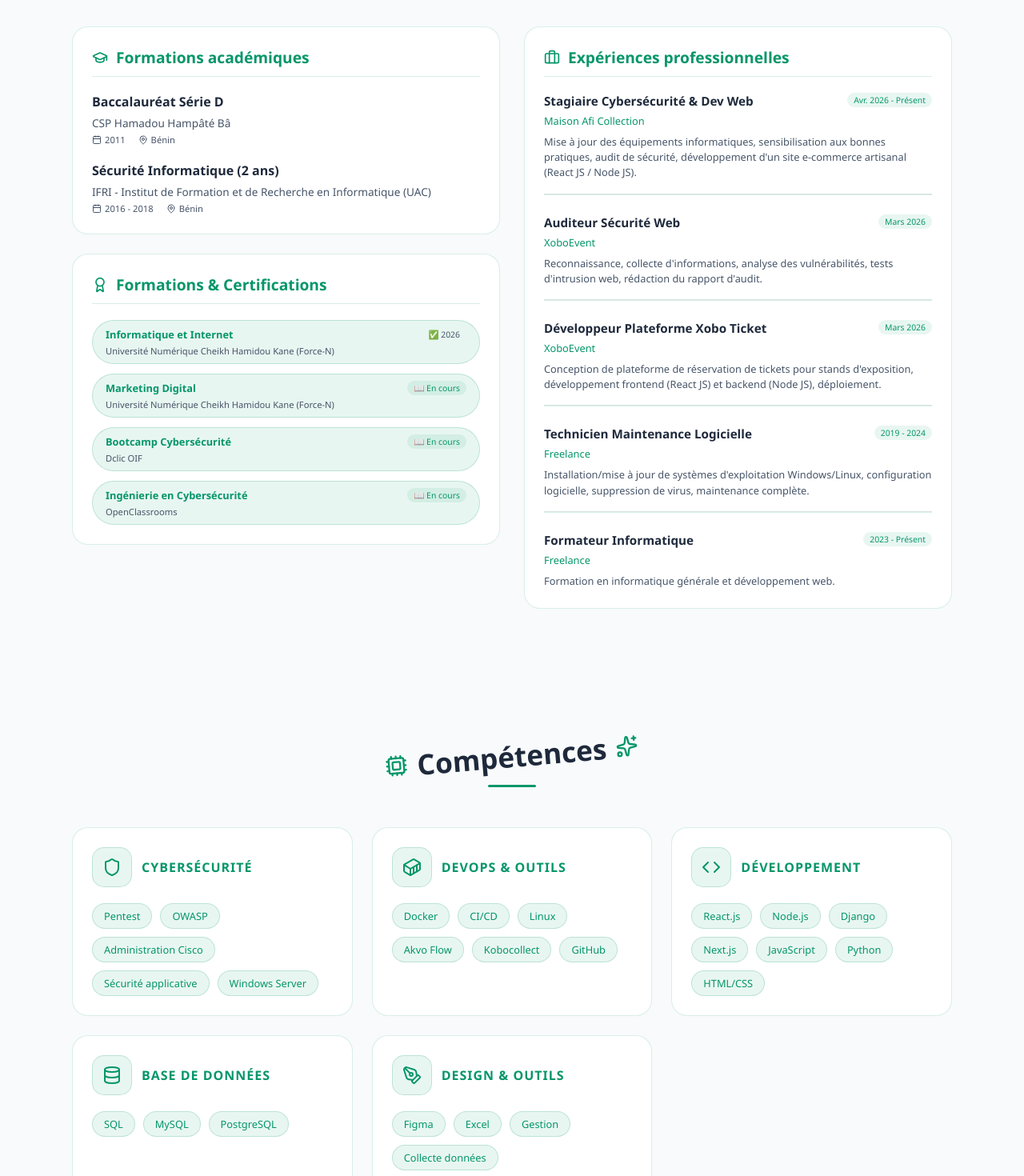
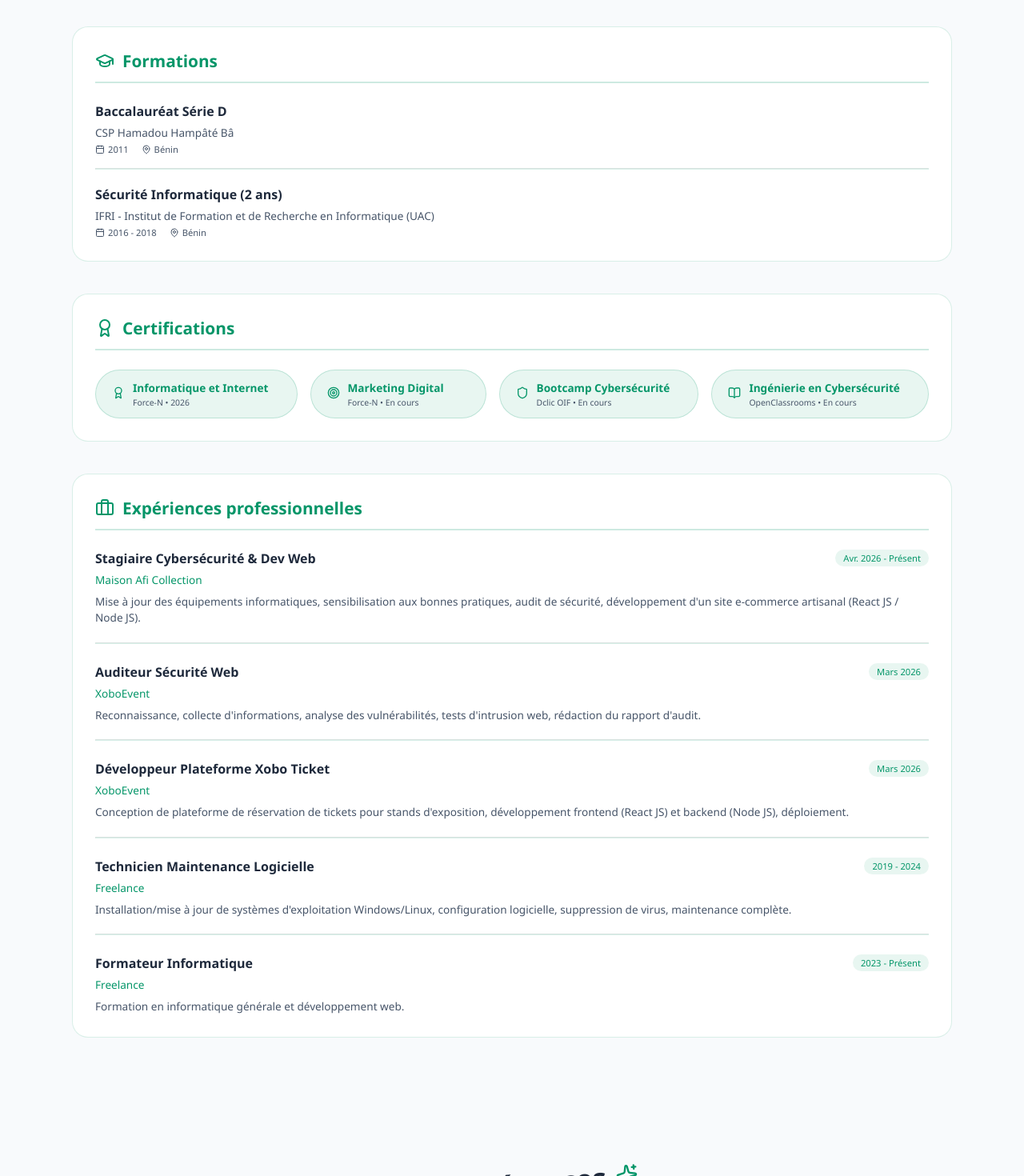
Before and after one commit to johaoooo/portfolio-frontend, a React (Vite) app: page / in a window 1280 px wide. Shown: the part 960-2430 px from the top of the page at 80% size. Built offline with nearby package versions, Linux system fonts and the light colour scheme; a web font is replaced by a local one.

Commit message:
Update: Réorganisation sections - Certifications, Skills et suppression doublons

```diff
--- a/src/App.jsx
+++ b/src/App.jsx
@@ -5,7 +5,6 @@ import Hero from './components/Hero'
 import About from './components/About'
 import Skills from './components/Skills'
 import Projects from './components/Projects'
-import Certifications from './components/Certifications'
 import Contact from './components/Contact'
 import Footer from './components/Footer'
 import BlogList from './pages/blog/BlogList'
@@ -29,7 +28,6 @@ function AppContent() {
               <About />
               <Skills />
               <Projects />
-              <Certifications />
               <Contact />
             </>
           } />
--- a/src/components/About.jsx
+++ b/src/components/About.jsx
@@ -1,7 +1,7 @@
 import { useTheme } from '../context/ThemeContext'
 import { useTokens } from '../theme/tokens'
 import { motion } from 'framer-motion'
-import { GraduationCap, Award, Briefcase, Calendar, MapPin, Sparkles, Code, Shield, Cloud, Brain, Users, Wrench, BookOpen, ChevronRight } from 'lucide-react'
+import { GraduationCap, Briefcase, Calendar, MapPin, Sparkles, Shield, Code, Users, Wrench, Award, Target, BookOpen, Cpu } from 'lucide-react'
 
 export default function About() {
   const { darkMode } = useTheme()
@@ -24,58 +24,56 @@ export default function About() {
     }
   ]
 
+  const certifications = [
+    { name: "Informatique et Internet", issuer: "Force-N", year: "2026", status: "Obtenue", icon: <Award size={16} /> },
+    { name: "Marketing Digital", issuer: "Force-N", year: "En cours", status: "En cours", icon: <Target size={16} /> },
+    { name: "Bootcamp Cybersécurité", issuer: "Dclic OIF", year: "En cours", status: "En cours", icon: <Shield size={16} /> },
+    { name: "Ingénierie en Cybersécurité", issuer: "OpenClassrooms", year: "En cours", status: "En cours", icon: <BookOpen size={16} /> }
+  ]
+
   const experiences = [
     {
       title: "Stagiaire Cybersécurité & Dev Web",
       company: "Maison Afi Collection",
       period: "Avr. 2026 - Présent",
       description: "Mise à jour des équipements informatiques, sensibilisation aux bonnes pratiques, audit de sécurité, développement d'un site e-commerce artisanal (React JS / Node JS).",
-      icon: <Briefcase size={18} />
+      icon: <Code size={16} />
     },
     {
       title: "Auditeur Sécurité Web",
       company: "XoboEvent",
       period: "Mars 2026",
       description: "Reconnaissance, collecte d'informations, analyse des vulnérabilités, tests d'intrusion web, rédaction du rapport d'audit.",
-      icon: <Shield size={18} />
+      icon: <Shield size={16} />
     },
     {
       title: "Développeur Plateforme Xobo Ticket",
       company: "XoboEvent",
       period: "Mars 2026",
       description: "Conception de plateforme de réservation de tickets pour stands d'exposition, développement frontend (React JS) et backend (Node JS), déploiement.",
-      icon: <Code size={18} />
+      icon: <Code size={16} />
     },
     {
       title: "Technicien Maintenance Logicielle",
       company: "Freelance",
       period: "2019 - 2024",
       description: "Installation/mise à jour de systèmes d'exploitation Windows/Linux, configuration logicielle, suppression de virus, maintenance complète.",
-      icon: <Wrench size={18} />
+      icon: <Wrench size={16} />
     },
     {
       title: "Formateur Informatique",
       company: "Freelance",
       period: "2023 - Présent",
       description: "Formation en informatique générale et développement web.",
-      icon: <Users size={18} />
+      icon: <Users size={16} />
     }
-  ]
-
-  const certifications = [
-    { name: "Informatique et Internet", issuer: "Université Numérique Cheikh Hamidou Kane (Force-N)", year: "2026", status: "Obtenue" },
-    { name: "Marketing Digital", issuer: "Université Numérique Cheikh Hamidou Kane (Force-N)", year: "En cours", status: "En cours" },
-    { name: "Bootcamp Cybersécurité", issuer: "Dclic OIF", year: "En cours", status: "En cours" },
-    { name: "Ingénierie en Cybersécurité", issuer: "OpenClassrooms", year: "En cours", status: "En cours" }
   ]
 
   return (
     <section id="about" style={{
       background: t.bg.page,
       padding: '80px 24px',
-      transition: 'background 0.3s',
-      position: 'relative',
-      overflow: 'hidden'
+      transition: 'background 0.3s'
     }}>
       <div style={{ maxWidth: '1100px', margin: '0 auto' }}>
 
@@ -118,28 +116,23 @@ export default function About() {
           />
         </motion.div>
 
-        {/* Grille 2 colonnes */}
         <div style={{
-          display: 'grid',
-          gridTemplateColumns: 'repeat(auto-fit, minmax(340px, 1fr))',
-          gap: '30px'
+          display: 'flex',
+          flexDirection: 'column',
+          gap: '40px'
         }}>
 
-          {/* Colonne gauche - Formations & Certifications */}
-          <div>
           {/* Formations */}
           <motion.div
-              initial={{ opacity: 0, x: -50 }}
-              whileInView={{ opacity: 1, x: 0 }}
-              transition={{ duration: 0.6, type: "spring", stiffness: 80 }}
-              viewport={{ once: true, margin: "-50px" }}
-              whileHover={{ y: -5 }}
+            initial={{ opacity: 0, y: 30 }}
+            whileInView={{ opacity: 1, y: 0 }}
+            transition={{ duration: 0.5 }}
+            viewport={{ once: true }}
             style={{
               background: t.bg.surface,
               border: `1px solid ${t.border.default}`,
               borderRadius: '20px',
-                padding: '24px',
-                marginBottom: '24px'
+              padding: '28px'
             }}
           >
             <h3 style={{
@@ -147,39 +140,41 @@ export default function About() {
               alignItems: 'center',
               gap: '10px',
               color: t.text.accent,
-                fontSize: '1.2rem',
+              fontSize: '1.3rem',
               fontWeight: 600,
-                marginBottom: '20px',
-                paddingBottom: '10px',
-                borderBottom: `1px solid ${t.border.default}`
+              marginBottom: '24px',
+              paddingBottom: '12px',
+              borderBottom: `2px solid ${t.border.accent}`
             }}>
-                <GraduationCap size={20} />
-                Formations académiques
+              <GraduationCap size={24} />
+              Formations
             </h3>
+            <div style={{ display: 'flex', flexDirection: 'column', gap: '20px' }}>
               {formations.map((f, i) => (
-                <div key={i} style={{ marginBottom: i < formations.length - 1 ? '20px' : 0 }}>
+                <div key={i}>
                   <h4 style={{ color: t.text.primary, fontSize: '1rem', fontWeight: 600, marginBottom: '6px' }}>{f.title}</h4>
                   <p style={{ color: t.text.secondary, fontSize: '0.85rem', marginBottom: '4px' }}>{f.institution}</p>
                   <div style={{ display: 'flex', gap: '16px', fontSize: '0.7rem', color: t.text.secondary }}>
                     <span style={{ display: 'flex', alignItems: 'center', gap: '4px' }}><Calendar size={12} /> {f.period}</span>
                     <span style={{ display: 'flex', alignItems: 'center', gap: '4px' }}><MapPin size={12} /> {f.location}</span>
                   </div>
+                  {i < formations.length - 1 && <hr style={{ margin: '16px 0 0', borderColor: t.border.default }} />}
                 </div>
               ))}
+            </div>
           </motion.div>
 
-            {/* Certifications */}
+          {/* Certifications - avant Expériences */}
           <motion.div
-              initial={{ opacity: 0, x: -50 }}
-              whileInView={{ opacity: 1, x: 0 }}
-              transition={{ duration: 0.6, delay: 0.1, type: "spring", stiffness: 80 }}
-              viewport={{ once: true, margin: "-50px" }}
-              whileHover={{ y: -5 }}
+            initial={{ opacity: 0, y: 30 }}
+            whileInView={{ opacity: 1, y: 0 }}
+            transition={{ duration: 0.5, delay: 0.1 }}
+            viewport={{ once: true }}
             style={{
               background: t.bg.surface,
               border: `1px solid ${t.border.default}`,
               borderRadius: '20px',
-                padding: '24px'
+              padding: '28px'
             }}
           >
             <h3 style={{
@@ -187,58 +182,54 @@ export default function About() {
               alignItems: 'center',
               gap: '10px',
               color: t.text.accent,
-                fontSize: '1.2rem',
+              fontSize: '1.3rem',
               fontWeight: 600,
-                marginBottom: '20px',
-                paddingBottom: '10px',
-                borderBottom: `1px solid ${t.border.default}`
+              marginBottom: '24px',
+              paddingBottom: '12px',
+              borderBottom: `2px solid ${t.border.accent}`
             }}>
-                <Award size={20} />
-                Formations & Certifications
+              <Award size={24} />
+              Certifications
             </h3>
-              <div style={{ display: 'flex', flexWrap: 'wrap', gap: '12px' }}>
+            <div style={{ display: 'flex', flexWrap: 'wrap', gap: '16px' }}>
               {certifications.map((cert, i) => (
                 <div
                   key={i}
                   style={{
                     background: t.badge.bg,
                     border: `1px solid ${t.border.accent}`,
-                      borderRadius: '30px',
-                      padding: '8px 16px',
-                      width: '100%'
+                    borderRadius: '40px',
+                    padding: '12px 20px',
+                    flex: '1 1 auto',
+                    minWidth: '220px',
+                    display: 'flex',
+                    alignItems: 'center',
+                    gap: '10px'
                   }}
                 >
-                    <div style={{ display: 'flex', justifyContent: 'space-between', alignItems: 'center', flexWrap: 'wrap', gap: '8px' }}>
-                      <span style={{ color: t.text.accent, fontSize: '0.8rem', fontWeight: 600 }}>{cert.name}</span>
-                      <span style={{
-                        color: cert.status === 'En cours' ? t.text.accent : t.text.secondary,
-                        fontSize: '0.65rem',
-                        background: cert.status === 'En cours' ? t.badge.bg : 'transparent',
-                        padding: '2px 8px',
-                        borderRadius: '20px'
-                      }}>
-                        {cert.status === 'En cours' ? '📖 En cours' : `✅ ${cert.year}`}
-                      </span>
+                  <div style={{ color: t.text.accent }}>{cert.icon}</div>
+                  <div style={{ flex: 1 }}>
+                    <div style={{ fontWeight: 600, color: t.text.accent, fontSize: '0.85rem' }}>{cert.name}</div>
+                    <div style={{ fontSize: '0.65rem', color: t.text.secondary, marginTop: '2px' }}>
+                      {cert.issuer} • {cert.year}
                     </div>
-                    <p style={{ color: t.text.secondary, fontSize: '0.7rem', marginTop: '4px' }}>{cert.issuer}</p>
+                  </div>
                 </div>
               ))}
             </div>
           </motion.div>
-          </div>
 
-          {/* Colonne droite - Expériences */}
+          {/* Expériences professionnelles */}
           <motion.div
-            initial={{ opacity: 0, x: 50 }}
-            whileInView={{ opacity: 1, x: 0 }}
-            transition={{ duration: 0.6, type: "spring", stiffness: 80 }}
-            viewport={{ once: true, margin: "-50px" }}
-            whileHover={{ y: -5 }}
+            initial={{ opacity: 0, y: 30 }}
+            whileInView={{ opacity: 1, y: 0 }}
+            transition={{ duration: 0.5, delay: 0.2 }}
+            viewport={{ once: true }}
             style={{
               background: t.bg.surface,
               border: `1px solid ${t.border.default}`,
               borderRadius: '20px',
-              padding: '24px'
+              padding: '28px'
             }}
           >
             <h3 style={{
@@ -246,43 +237,47 @@ export default function About() {
               alignItems: 'center',
               gap: '10px',
               color: t.text.accent,
-              fontSize: '1.2rem',
+              fontSize: '1.3rem',
               fontWeight: 600,
-              marginBottom: '20px',
-              paddingBottom: '10px',
-              borderBottom: `1px solid ${t.border.default}`
+              marginBottom: '24px',
+              paddingBottom: '12px',
+              borderBottom: `2px solid ${t.border.accent}`
             }}>
-              <Briefcase size={20} />
+              <Briefcase size={24} />
               Expériences professionnelles
             </h3>
+            <div style={{ display: 'flex', flexDirection: 'column', gap: '24px' }}>
               {experiences.map((exp, i) => (
-              <div key={i} style={{ marginBottom: i < experiences.length - 1 ? '24px' : 0 }}>
+                <div key={i}>
                   <div style={{ display: 'flex', justifyContent: 'space-between', alignItems: 'flex-start', flexWrap: 'wrap', marginBottom: '6px' }}>
-                  <h4 style={{ color: t.text.primary, fontSize: '0.95rem', fontWeight: 600, margin: 0 }}>{exp.title}</h4>
+                    <h4 style={{ color: t.text.primary, fontSize: '1rem', fontWeight: 600, margin: 0 }}>{exp.title}</h4>
                     <span style={{
                       color: t.text.accent,
-                    fontSize: '0.65rem',
+                      fontSize: '0.7rem',
                       background: t.badge.bg,
-                    padding: '2px 8px',
+                      padding: '3px 10px',
                       borderRadius: '20px'
                     }}>
                       {exp.period}
                     </span>
                   </div>
-                <p style={{ color: t.text.accent, fontSize: '0.8rem', marginBottom: '8px' }}>{exp.company}</p>
-                <p style={{ color: t.text.secondary, fontSize: '0.8rem', lineHeight: 1.5, margin: 0 }}>{exp.description}</p>
-                {i < experiences.length - 1 && <hr style={{ margin: '16px 0 0', borderColor: t.border.default }} />}
+                  <p style={{ color: t.text.accent, fontSize: '0.85rem', marginBottom: '8px' }}>{exp.company}</p>
+                  <p style={{ color: t.text.secondary, fontSize: '0.85rem', lineHeight: 1.5, margin: 0 }}>{exp.description}</p>
+                  {i < experiences.length - 1 && <hr style={{ margin: '20px 0 0', borderColor: t.border.default }} />}
                 </div>
               ))}
+            </div>
           </motion.div>
         </div>
       </div>
 
       <style>{`
         @media (max-width: 768px) {
+          #about {
+            padding: 60px 16px !important;
+          }
           #about > div > div {
-            grid-template-columns: 1fr !important;
-            gap: 20px !important;
+            gap: 24px !important;
           }
         }
       `}</style>
--- a/src/components/Skills.jsx
+++ b/src/components/Skills.jsx
@@ -1,34 +1,44 @@
 import { useTheme } from '../context/ThemeContext'
 import { useTokens } from '../theme/tokens'
 import { motion } from 'framer-motion'
-import { Code, Shield, Cloud, Database, Sparkles, Cpu, PenTool, GitBranch, Container } from 'lucide-react'
+import { Code, Shield, Cloud, Database, Sparkles, Cpu, PenTool, Server, Globe, Lock, Terminal, Wrench, Brain } from 'lucide-react'
 
 const SKILLS = [
   {
+    category: 'Langages de programmation',
+    items: ['HTML', 'CSS', 'JavaScript', 'Python', 'SQL'],
+    icon: <Code size={24} />
+  },
+  {
+    category: 'Frameworks & Bibliothèques',
+    items: ['React JS', 'Node JS', 'Django', 'WordPress'],
+    icon: <Terminal size={24} />
+  },
+  {
     category: 'Cybersécurité',
-    items: ['Pentest', 'OWASP', 'Administration Cisco', 'Sécurité applicative', 'Windows Server'],
+    items: ['Tests d\'intrusion web', 'BurpSuite', 'Metasploit', 'TCP/IP', 'Cisco', 'OWASP Top 10'],
     icon: <Shield size={24} />
   },
   {
-    category: 'DevOps & Outils',
-    items: ['Docker', 'CI/CD', 'Linux', 'Akvo Flow', 'Kobocollect', 'GitHub'],
-    icon: <Container size={24} />
+    category: 'Systèmes & DevOps',
+    items: ['Linux', 'Docker', 'Virtualisation', 'Laragon', 'GitHub'],
+    icon: <Cloud size={24} />
   },
   {
-    category: 'Développement',
-    items: ['React.js', 'Node.js', 'Django', 'Next.js', 'JavaScript', 'Python', 'HTML/CSS'],
-    icon: <Code size={24} />
-  },
-  {
-    category: 'Base de données',
-    items: ['SQL', 'MySQL', 'PostgreSQL'],
+    category: 'Bases de données',
+    items: ['MySQL', 'PostgreSQL'],
     icon: <Database size={24} />
   },
   {
-    category: 'Design & Outils',
-    items: ['Figma', 'Excel', 'Gestion', 'Collecte données'],
+    category: 'Outils & Logiciels',
+    items: ['Figma', 'OBS', 'Microsoft Office', 'Canva', 'Adobe'],
     icon: <PenTool size={24} />
   },
+  {
+    category: 'Soft Skills',
+    items: ['Leadership', 'Rigueur', 'Autonomie', 'Esprit d\'initiative', 'Gestion d\'équipe'],
+    icon: <Brain size={24} />
+  }
 ]
 
 export default function Skills() {
@@ -39,9 +49,7 @@ export default function Skills() {
     <section id="skills" style={{
       background: t.bg.page,
       padding: '80px 24px',
-      transition: 'background 0.3s',
-      position: 'relative',
-      overflow: 'hidden'
+      transition: 'background 0.3s'
     }}>
       <div style={{ maxWidth: '1100px', margin: '0 auto' }}>
 
@@ -81,11 +89,24 @@ export default function Skills() {
               margin: '12px auto 0'
             }}
           />
+          <motion.p
+            initial={{ opacity: 0 }}
+            whileInView={{ opacity: 1 }}
+            transition={{ delay: 0.4, duration: 0.6 }}
+            style={{
+              color: t.text.secondary,
+              fontSize: '0.95rem',
+              maxWidth: '600px',
+              margin: '16px auto 0'
+            }}
+          >
+            Technologies, outils et compétences que je maîtrise
+          </motion.p>
         </motion.div>
 
         <div style={{
           display: 'grid',
-          gridTemplateColumns: 'repeat(auto-fit, minmax(300px, 1fr))',
+          gridTemplateColumns: 'repeat(auto-fit, minmax(320px, 1fr))',
           gap: '24px'
         }}>
           {SKILLS.map((skill, index) => (
@@ -93,33 +114,21 @@ export default function Skills() {
               key={skill.category}
               initial={{ opacity: 0, y: 50 }}
               whileInView={{ opacity: 1, y: 0 }}
-              transition={{ duration: 0.5, delay: index * 0.1, type: "spring", stiffness: 80 }}
+              transition={{ duration: 0.5, delay: index * 0.05, type: "spring", stiffness: 80 }}
               viewport={{ once: true, margin: "-50px" }}
-              whileHover={{ y: -8 }}
+              whileHover={{ y: -5 }}
               style={{
                 background: t.bg.surface,
                 border: `1px solid ${t.border.default}`,
                 borderRadius: '20px',
                 padding: '24px',
-                position: 'relative',
-                overflow: 'hidden'
+                transition: 'all 0.3s ease',
+                cursor: 'pointer',
+                height: '100%',
+                display: 'flex',
+                flexDirection: 'column'
               }}
             >
-              <motion.div
-                initial={{ x: '-100%' }}
-                whileHover={{ x: '100%' }}
-                transition={{ duration: 0.6 }}
-                style={{
-                  position: 'absolute',
-                  top: 0,
-                  left: 0,
-                  width: '100%',
-                  height: '100%',
-                  background: `linear-gradient(90deg, transparent, ${t.text.accent}15, transparent)`,
-                  pointerEvents: 'none'
-                }}
-              />
-
               <div style={{ display: 'flex', alignItems: 'center', gap: '12px', marginBottom: '20px' }}>
                 <motion.div
                   whileHover={{ rotate: [0, -10, 10, 0], scale: 1.1 }}
@@ -150,17 +159,17 @@ export default function Skills() {
                 </h3>
               </div>
 
-              <div style={{ display: 'flex', flexWrap: 'wrap', gap: '10px' }}>
+              <div style={{ display: 'flex', flexWrap: 'wrap', gap: '10px', flex: 1 }}>
                 {skill.items.map((item, i) => (
                   <motion.span
                     key={item}
                     initial={{ opacity: 0, scale: 0.8 }}
                     whileInView={{ opacity: 1, scale: 1 }}
-                    transition={{ delay: index * 0.1 + i * 0.03, duration: 0.3 }}
+                    transition={{ delay: index * 0.05 + i * 0.02, duration: 0.3 }}
                     viewport={{ once: true }}
                     whileHover={{
                       scale: 1.05,
-                      y: -3,
+                      y: -2,
                       background: t.text.accent,
                       color: darkMode ? '#05080F' : '#fff'
                     }}
@@ -170,7 +179,7 @@ export default function Skills() {
                       border: `1px solid ${t.border.accent}`,
                       padding: '6px 14px',
                       borderRadius: '30px',
-                      fontSize: '0.8rem',
+                      fontSize: '0.75rem',
                       fontWeight: 500,
                       cursor: 'pointer',
                       transition: 'all 0.2s ease'
@@ -184,6 +193,18 @@ export default function Skills() {
           ))}
         </div>
       </div>
+
+      <style>{`
+        @media (max-width: 768px) {
+          #skills {
+            padding: 60px 16px !important;
+          }
+          #skills > div > div {
+            grid-template-columns: 1fr !important;
+            gap: 20px !important;
+          }
+        }
+      `}</style>
     </section>
   )
 }
```
Lines whose indentation alone changed are shown as unchanged.
